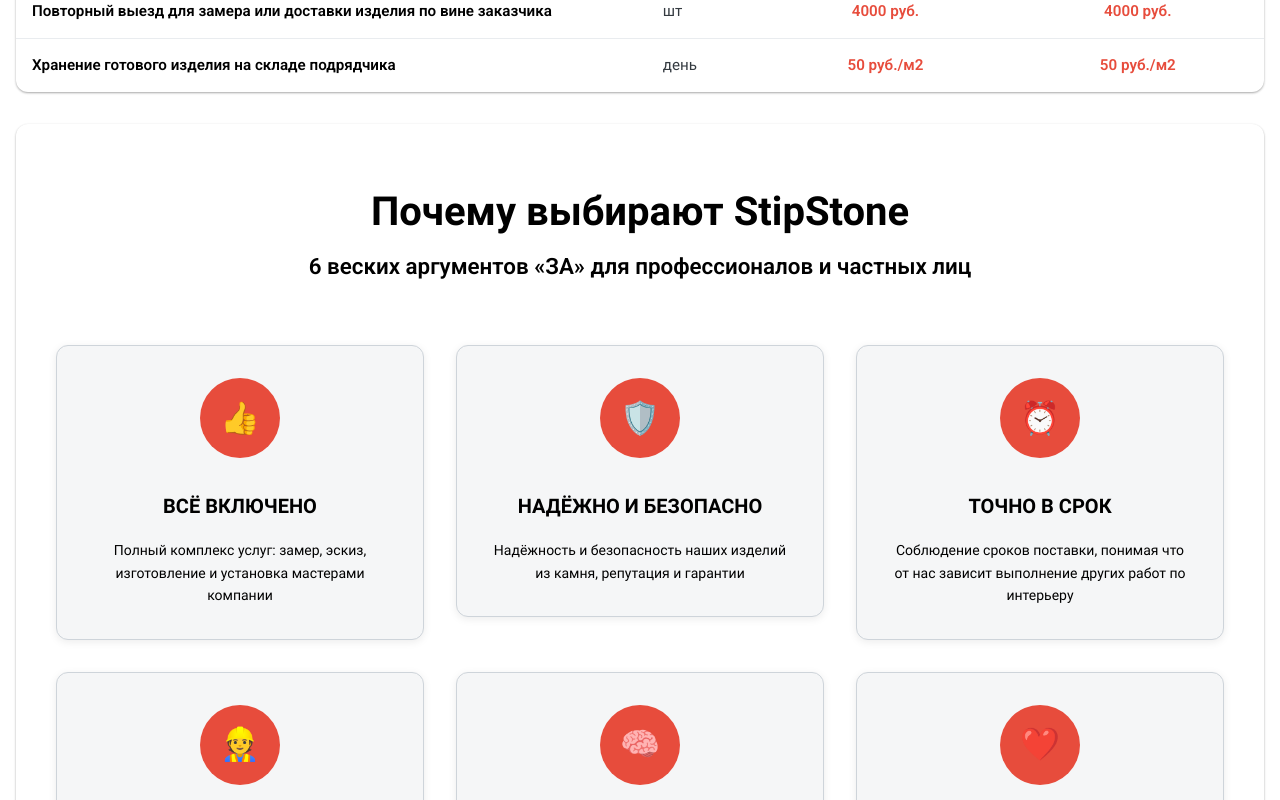
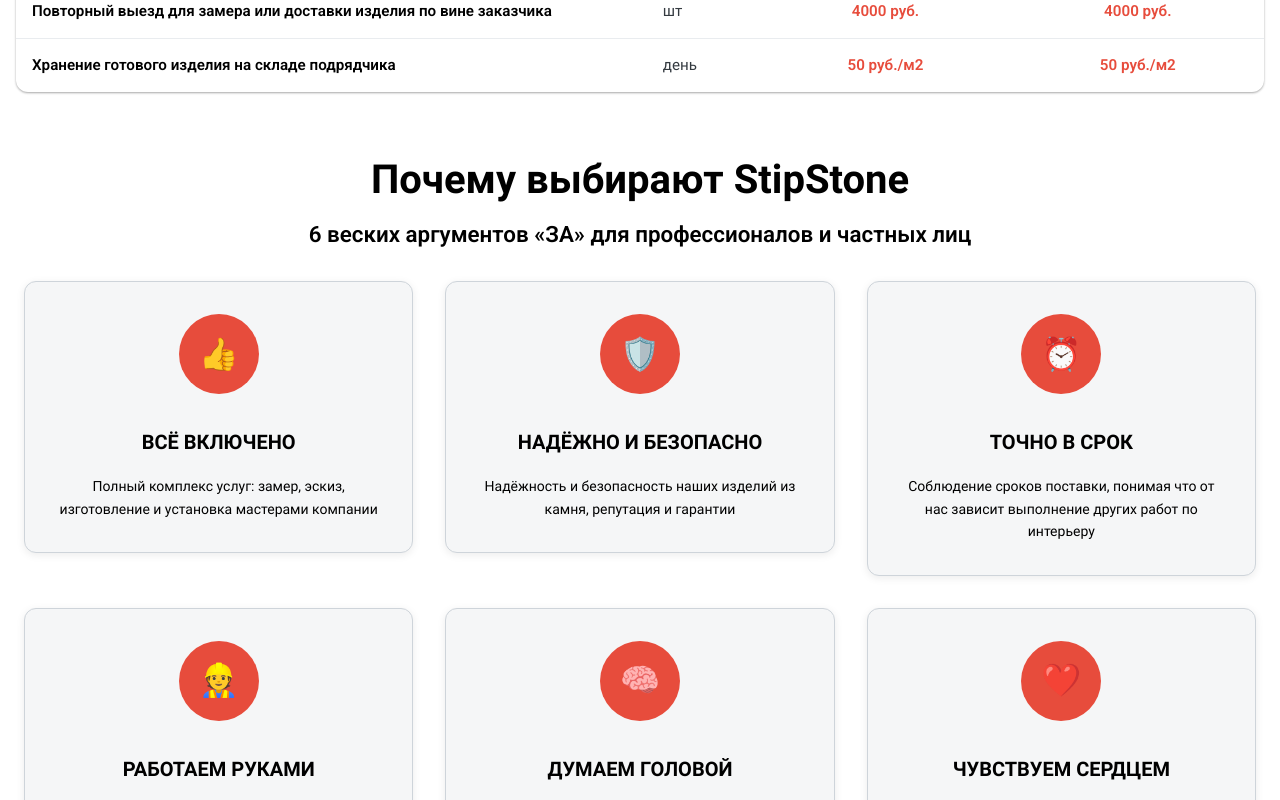
Before and after one commit to hahufadisa/stipstone-frontend, a React (Vite) app: page /prices in a window 1280 px wide. Shown: the part 2340-3140 px from the top of the page. Built offline with nearby package versions, Linux system fonts and the light colour scheme; a web font is replaced by a local one.

Commit message:
fix: price page box

```diff
--- a/src/pages/PricePage.tsx
+++ b/src/pages/PricePage.tsx
@@ -67,9 +67,7 @@
             <PriceTable type="services" />
           </Box>
 
-          <Box className="advantages-section" mb="xl">
-            <AdvantagesSection />
-          </Box>
+          <AdvantagesSection />
 
           <Box className="contact-form-section">
             <Grid gutter="xl">
```
